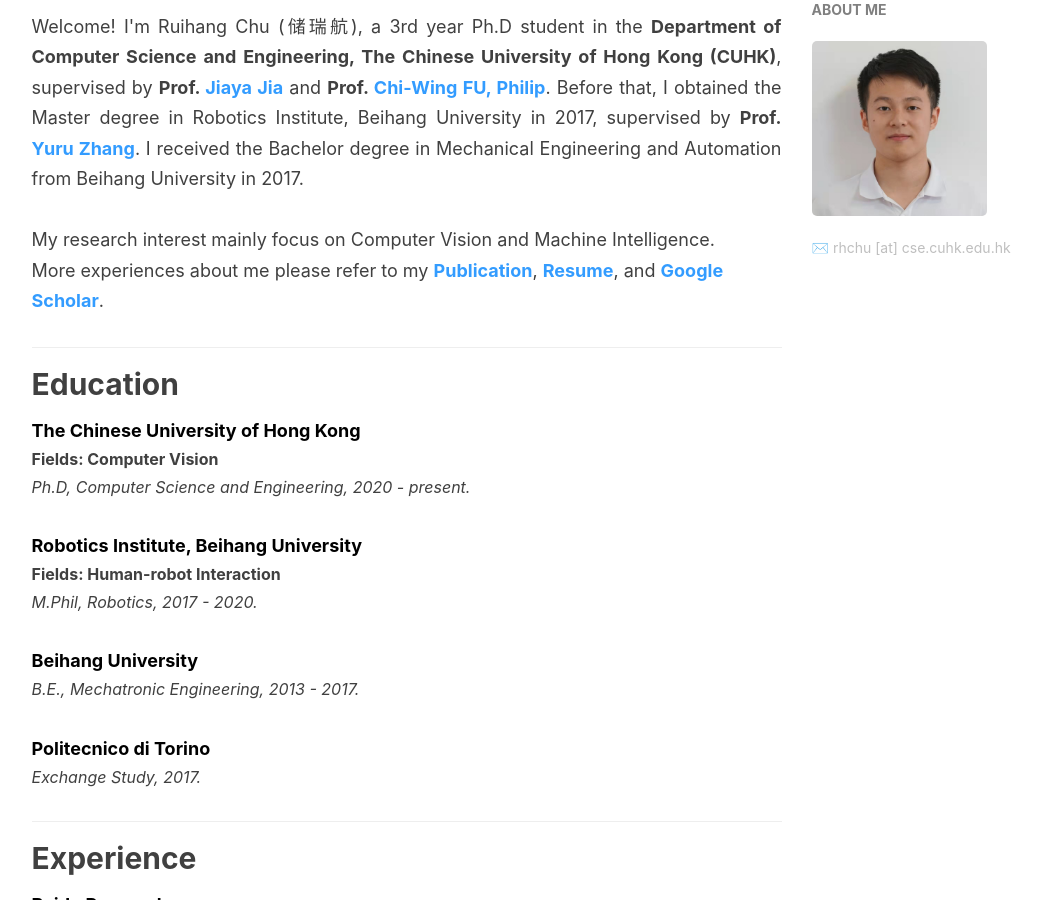
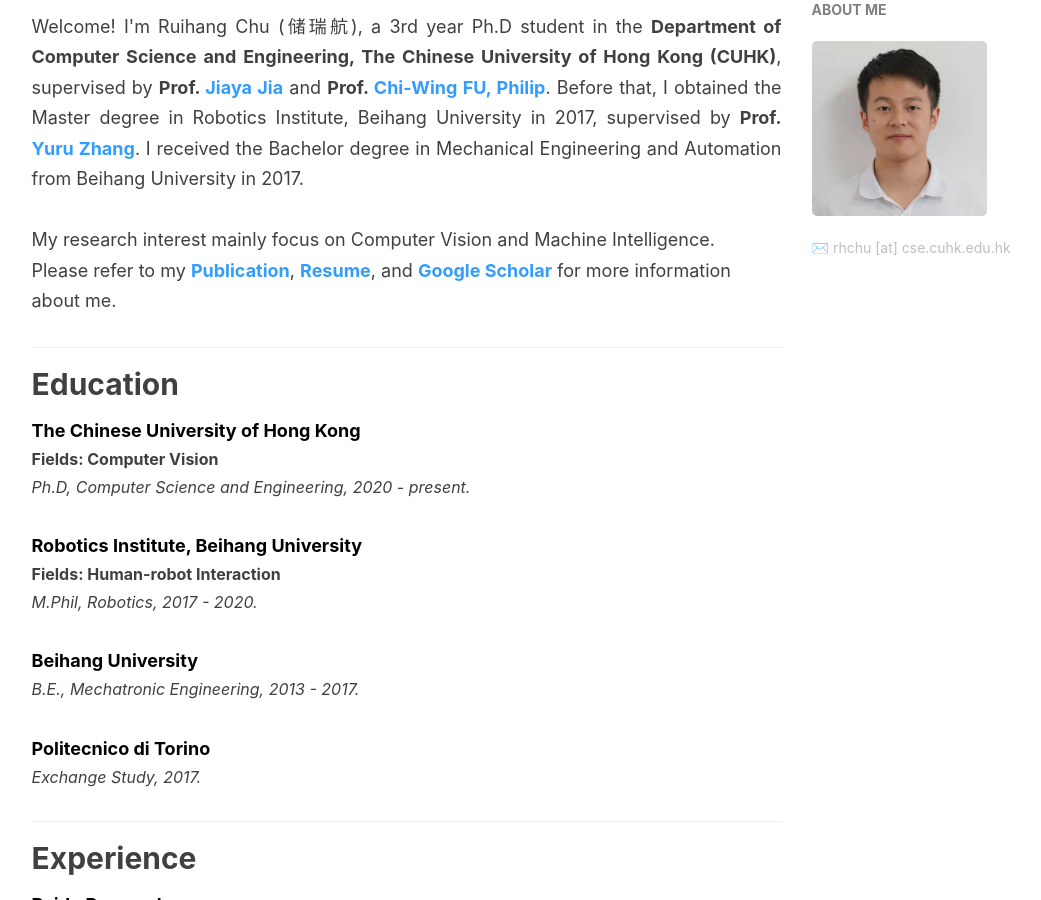
Before and after one commit to cntwang/cntwang.github.io, a Jekyll site: the page built from index.html, in a window 1280 px wide and 900 px high, scrolled down 487 px. Shown: the whole window, without its empty margins (136-1177 px from the left). Built offline with Jekyll 4.4.1, drawn with Linux system fonts in a browser that asks for light colours; nearby versions of some CDN libraries; a script that is not in the unit is left out; the list of posts is cut into pages by our own code; comment, search, counter and statistics services are not loaded.

Commit message:
1st modification

```diff
--- a/index.html
+++ b/index.html
@@ -14,10 +14,10 @@
             </p>
             My research interest mainly focus on Computer Vision and Machine Intelligence.
         <br/>
-        More experiences about me please refer to
+        Please refer to
         my <a href="/publication/" style="color:rgb(51, 156, 255)"><b>Publication</b></a>,
         <a href="/resume/RuihangChu.pdf" style="color:rgb(51, 156, 255)"><b>Resume</b></a>,
-        and <a href="https://scholar.google.com.hk/citations?user=62zPPxkAAAAJ&hl=en" style="color:rgb(51, 156, 255)"><b>Google Scholar</b></a>.
+        and <a href="https://scholar.google.com.hk/citations?user=62zPPxkAAAAJ&hl=en" style="color:rgb(51, 156, 255)"><b>Google Scholar</b></a> for more information about me.
         <br/>
         </span>
     </font>
```
